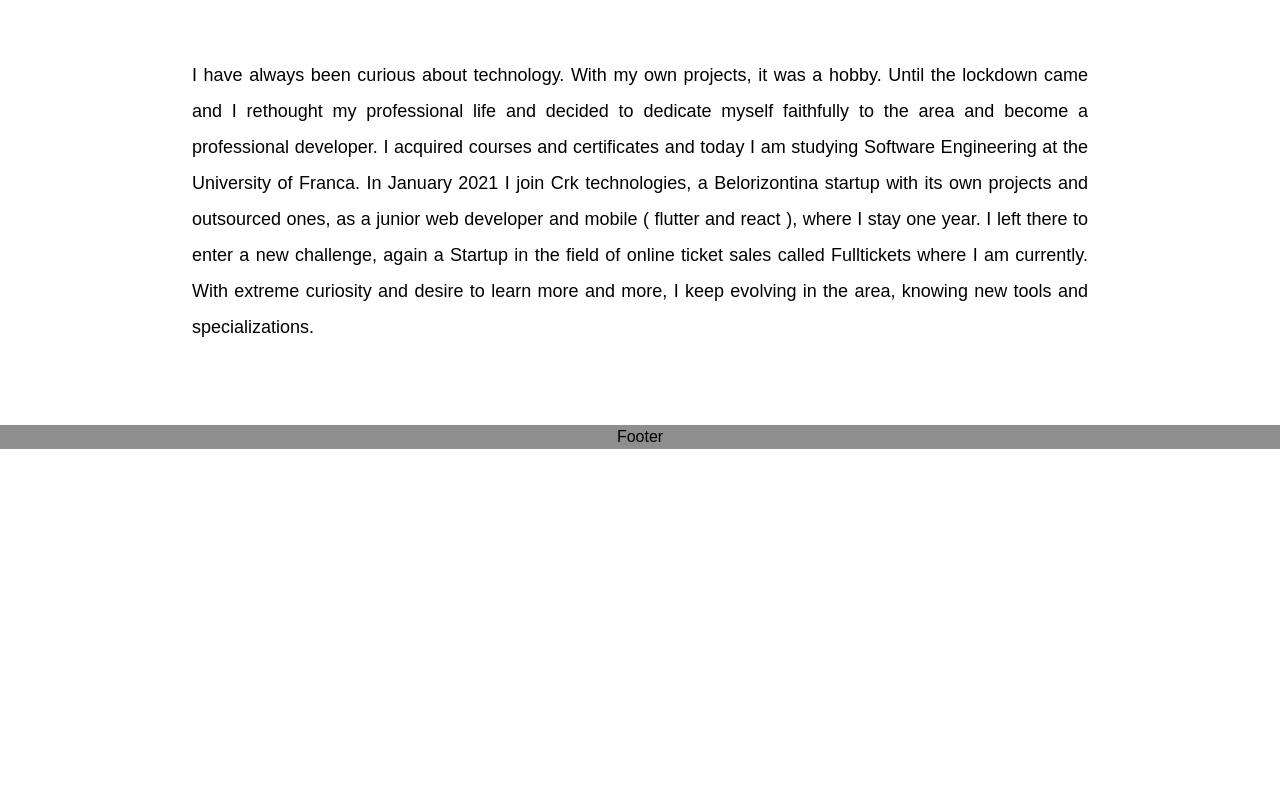
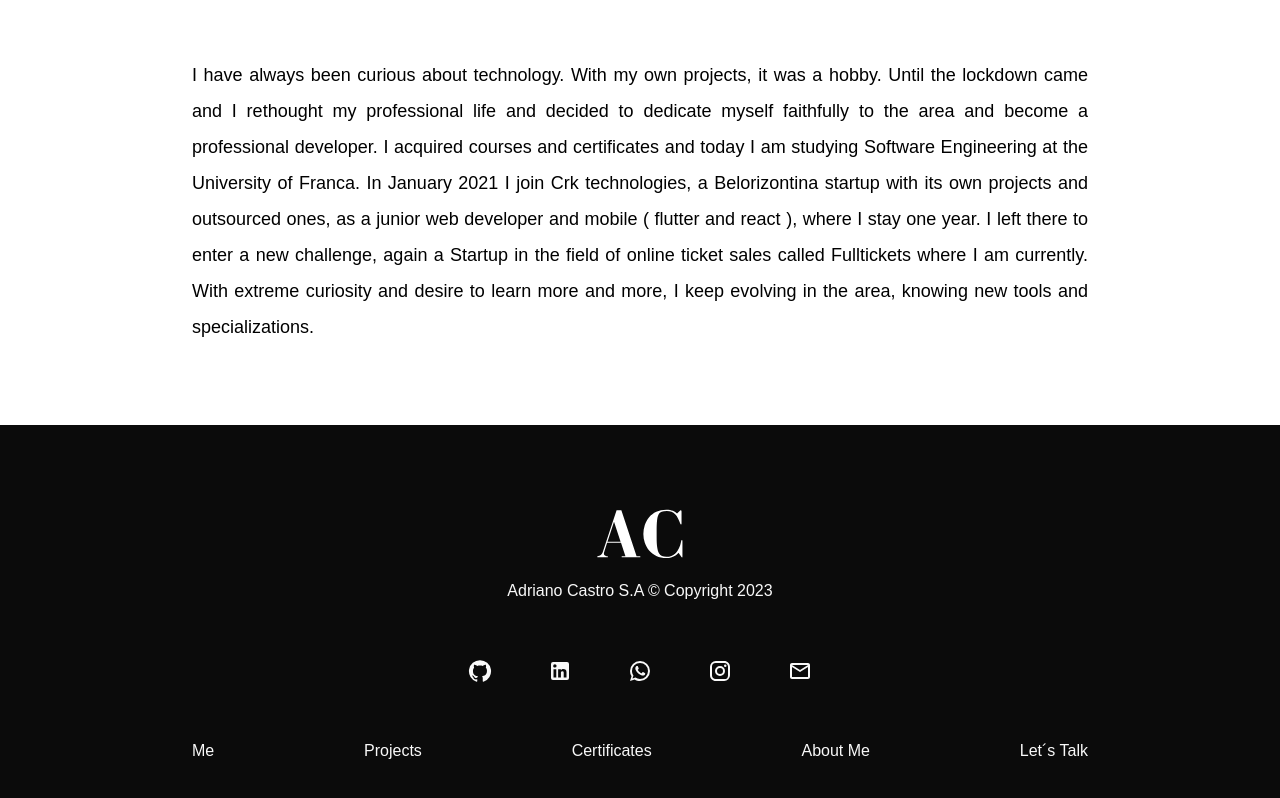
Before and after one commit to DricoCastro/AdrianoCastro-Tailwind, a Next.js app: page / in a window 1280 px wide. Shown: the part 2549-3347 px from the top of the page. Before the commit the page ends 2998 px from the top, so only its background shows below. Built offline with nearby package versions, Linux system fonts and the light colour scheme.

Commit message:
footer done

```diff
--- a/src/app/components/DefaultFooter/index.tsx
+++ b/src/app/components/DefaultFooter/index.tsx
@@ -1,15 +1,166 @@
+"use client";
+
+import Image from "next/image";
+import GitHubIcon from "@mui/icons-material/GitHub";
+import WhatsAppIcon from "@mui/icons-material/WhatsApp";
+import EmailOutlinedIcon from "@mui/icons-material/EmailOutlined";
+import InstagramIcon from "@mui/icons-material/Instagram";
+import LinkedInIcon from "@mui/icons-material/LinkedIn";
+
+const logoLetterWhite = require("../../../../public/svgs/AC-white.svg");
+
 export const DefaultFooter = () => {
+  const brokeLine: string = "%0A";
+
+  function onTapInsta() {
+    window.open(
+      "https://www.instagram.com/dricocastro_1/?igshid=OGQ5ZDc2ODk2ZA"
+    );
+  }
+  function onTapGit() {
+    window.open("https://github.com/DricoCastro");
+  }
+  function onTapWpp() {
+    window.open(
+      `https://api.whatsapp.com/send?phone=5531975113020&text=😀 Olá,${brokeLine}podemos conversar?`
+    );
+  }
+  function onTapLinkedin() {
+    window.open("https://www.linkedin.com/in/adriano-castro-b72027201/");
+  }
   return (
     <div
       className={`
-  w-full
-  bg-gray
-  flex
-  items-center
-  justify-center
+    w-full
+    lg:px-48
+    px-[15px]
+    flex
+    flex-col
+    items-center
+    justify-center
+    bg-codGray
+    text-snow
+    py-16
   `}
     >
-      Footer
+      <Image
+        width={90}
+        height={90}
+        src={logoLetterWhite}
+        alt="logoLetterWhite"
+      />
+      <a>Adriano Castro S.A © Copyright 2023</a>
+
+      <div
+        className={`
+        flex
+        flex-row
+        md:gap-x-14
+        gap-x-8
+        mt-14
+        `}
+      >
+        <GitHubIcon
+          onClick={onTapGit}
+          className={`
+          cursor-pointer
+          hover:text-royalBlue
+          md:text-2xl
+            text-3xl
+          `}
+        />
+
+        <LinkedInIcon
+          onClick={onTapLinkedin}
+          className={`
+          cursor-pointer
+          hover:text-royalBlue
+          md:text-2xl
+            text-3xl
+          `}
+        />
+
+        <WhatsAppIcon
+          onClick={onTapWpp}
+          className={`
+           cursor-pointer
+           hover:text-royalBlue
+           md:text-2xl
+            text-3xl
+           `}
+        />
+
+        <InstagramIcon
+          onClick={onTapInsta}
+          className={`
+          cursor-pointer
+          hover:text-royalBlue
+          md:text-2xl
+            text-3xl
+          `}
+        />
+
+        <EmailOutlinedIcon
+          className={`
+            cursor-pointer
+            hover:text-royalBlue
+            md:text-2xl
+            text-3xl
+            `}
+        />
+      </div>
+
+      <div
+        className={`
+       w-full
+        flex
+        flex-row
+        items-center
+        justify-between
+        mt-14
+     `}
+      >
+        <a
+          className={`
+          hover:underline
+       cursor-pointer
+     `}
+        >
+          Me
+        </a>
+        <a
+          className={`
+          hover:underline
+       cursor-pointer
+     `}
+        >
+          Projects
+        </a>
+        <a
+          className={`
+          hover:underline
+       cursor-pointer
+     `}
+        >
+          Certificates
+        </a>
+        <a
+          className={`
+          hover:underline
+       cursor-pointer
+     `}
+        >
+          About Me
+        </a>
+        <a
+          className={`
+          hover:underline
+       cursor-pointer
+     `}
+        >
+          Let´s Talk
+        </a>
+      </div>
     </div>
   );
 };
--- a/src/app/home/awards/components/Carousel/data/index.ts
+++ b/src/app/home/awards/components/Carousel/data/index.ts
@@ -6,7 +6,7 @@
 const coder2 = "/certificates/coder2.png";
 
 
-const CertificateData = [
+const certificateData = [
     {   title:"Absolute Zero Programming ",
         description:"Completed all studies and requirements with a total course load of 26 hours",
         image: terminal2,
@@ -55,4 +55,4 @@
 
 ]
 
-export default CertificateData;
+export default certificateData;
--- a/src/app/home/awards/components/Carousel/index.tsx
+++ b/src/app/home/awards/components/Carousel/index.tsx
@@ -5,10 +5,10 @@
 import "slick-carousel/slick/slick-theme.css";
 import styles from "./StylesArrow.module.css";
 import Image from "next/image";
-import CertificateData from "./data";
+import certificateData from "./data";
 
 export default function CertificatesCarousel() {
-  const certificateCarousel = CertificateData.map((certificate, i) => (
+  const certificateCarousel = certificateData.map((certificate, i) => (
     <div
       key={i}
       className={`
```
